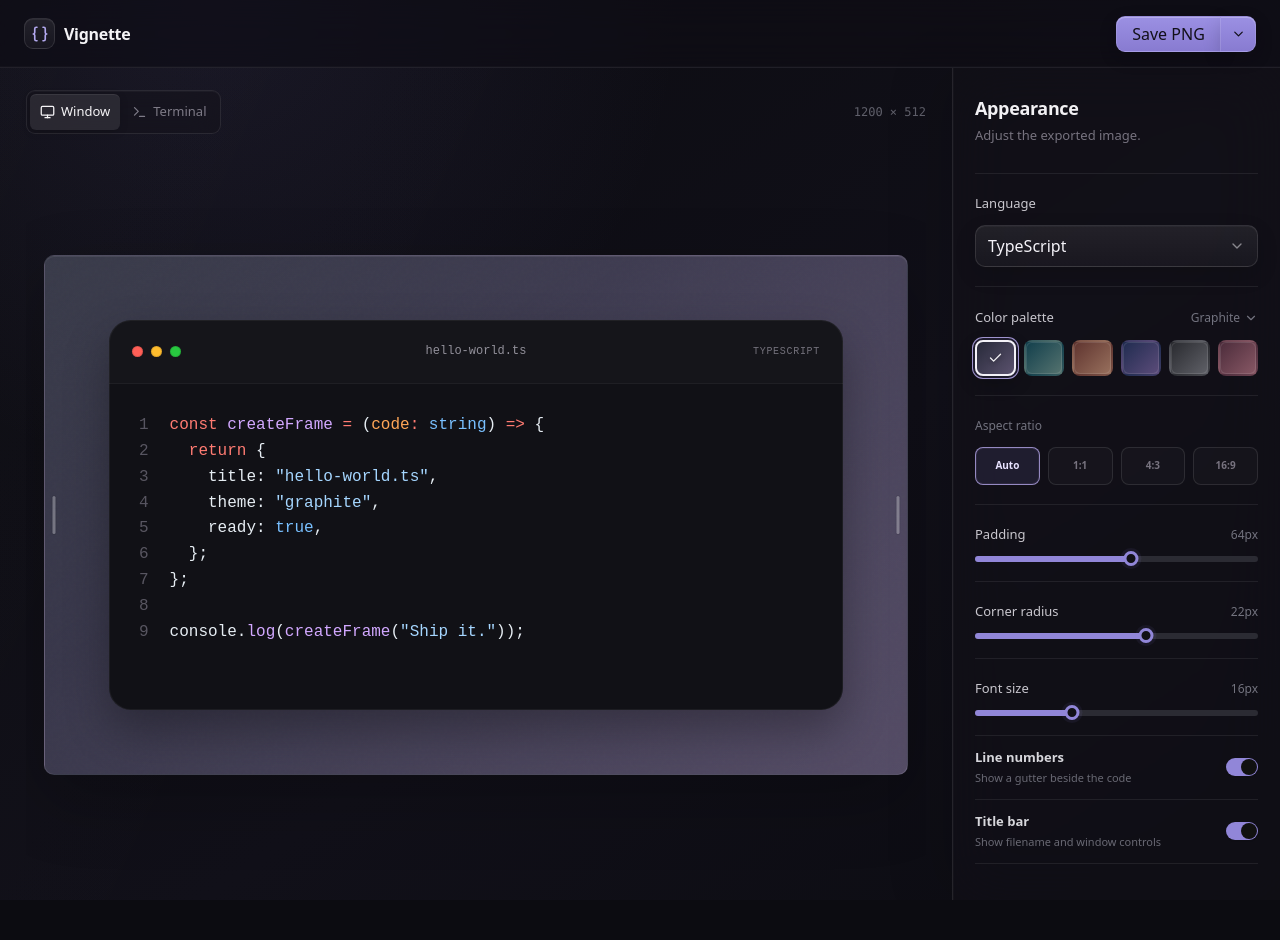
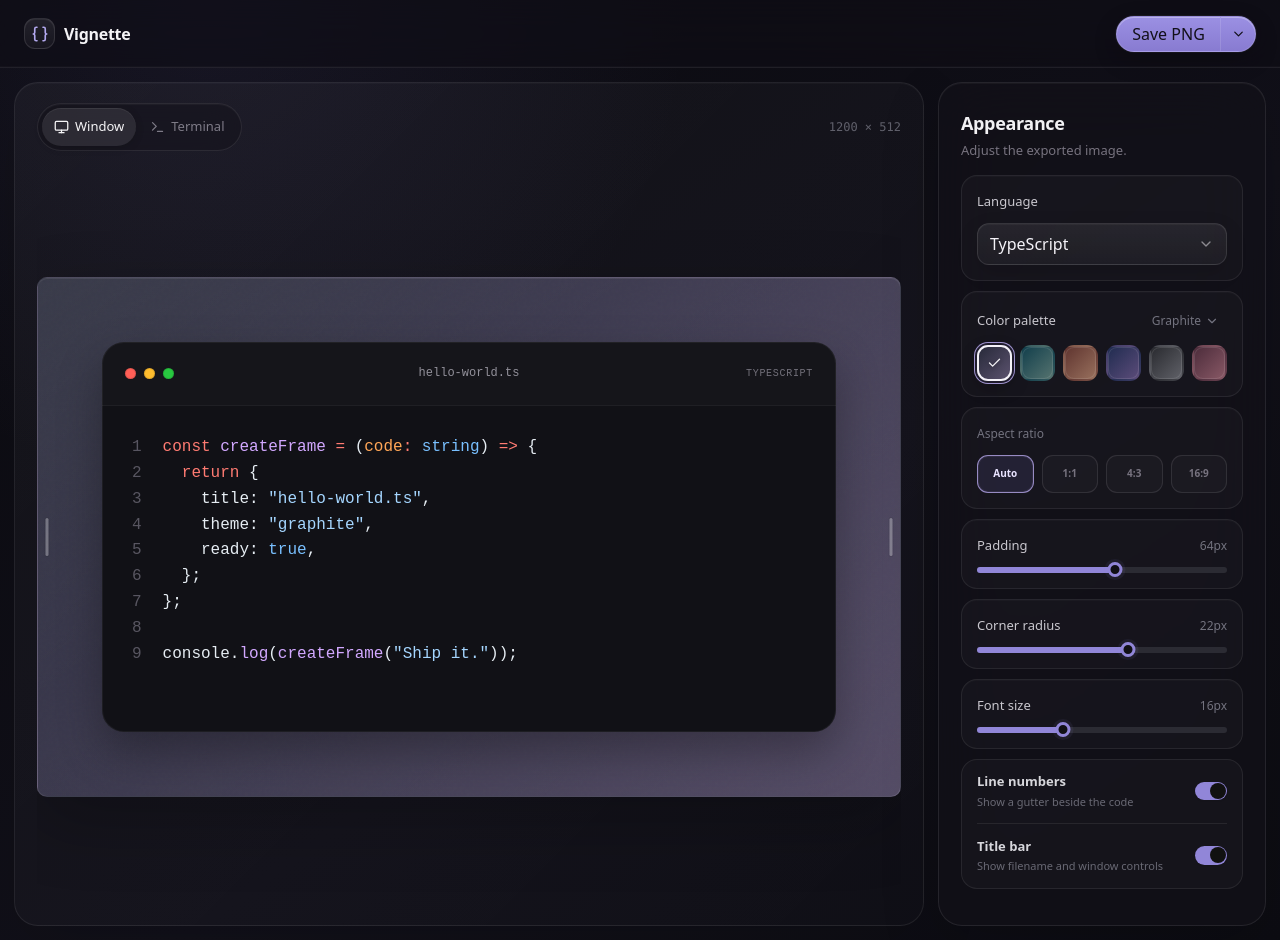
Before and after one commit to akadotsh/codeframe, a React (Vite) app: page / in a window 1280 px wide. Before the commit the page ends 900 px from the top, so only its background shows below. Built offline with nearby package versions, Linux system fonts and the light colour scheme.

Commit message:
style: soften controls with rounded surfaces

```diff
--- a/src/styles.css
+++ b/src/styles.css
@@ -19,7 +19,7 @@
   --border: rgba(255, 255, 255, 0.1);
   --input: rgba(255, 255, 255, 0.11);
   --ring: #9187d5;
-  --radius: 0.625rem;
+  --radius: 0.875rem;
   --ease-out: cubic-bezier(0.23, 1, 0.32, 1);
   --ease-in-out: cubic-bezier(0.77, 0, 0.175, 1);
   font-family: "Geist Variable", ui-sans-serif, system-ui, sans-serif;
@@ -90,7 +90,7 @@ button {
   display: grid;
   place-items: center;
   border: 1px solid rgba(255, 255, 255, 0.11);
-  border-radius: 9px;
+  border-radius: 11px;
   color: #b2a8ee;
   background: linear-gradient(180deg, rgba(255, 255, 255, 0.08), rgba(255, 255, 255, 0.035));
   box-shadow: inset 0 1px 0 rgba(255, 255, 255, 0.05);
@@ -101,6 +101,10 @@ button {
 }
 .save-control {
   display: flex;
+  border-radius: 999px;
+  box-shadow:
+    0 8px 24px rgba(0, 0, 0, 0.2),
+    0 0 0 1px rgba(255, 255, 255, 0.05);
 }
 .save-button,
 .save-menu-trigger {
@@ -108,9 +112,7 @@ button {
   border: 1px solid rgba(255, 255, 255, 0.12);
   background: linear-gradient(180deg, #9b90e3, #887bd1);
   color: #121019;
-  box-shadow:
-    inset 0 1px 0 rgba(255, 255, 255, 0.25),
-    0 6px 18px rgba(0, 0, 0, 0.16);
+  box-shadow: inset 0 1px 0 rgba(255, 255, 255, 0.3);
   transition:
     transform 140ms var(--ease-out),
     filter 160ms ease;
@@ -118,7 +120,7 @@ button {
 .save-button {
   min-width: 104px;
   padding: 0 14px;
-  border-radius: 9px 0 0 9px;
+  border-radius: 999px 0 0 999px;
   border-right: 0;
 }
 .save-menu-trigger {
@@ -126,7 +128,7 @@ button {
   display: grid;
   place-items: center;
   padding: 0;
-  border-radius: 0 9px 9px 0;
+  border-radius: 0 999px 999px 0;
   cursor: pointer;
 }
 .save-button:active,
@@ -139,9 +141,9 @@ button {
 .save-menu-content {
   z-index: 50;
   min-width: 164px;
-  padding: 5px;
+  padding: 6px;
   border: 1px solid rgba(255, 255, 255, 0.12);
-  border-radius: 10px;
+  border-radius: 15px;
   background: rgba(25, 24, 32, 0.97);
   color: #f2f1f4;
   box-shadow:
@@ -157,7 +159,7 @@ button {
   align-items: center;
   gap: 10px;
   padding: 0 8px;
-  border-radius: 6px;
+  border-radius: 10px;
   color: #c6c3cc;
   cursor: default;
   font-size: 12px;
@@ -181,13 +183,20 @@ button {
   min-height: calc(100vh - 68px);
   display: grid;
   grid-template-columns: minmax(0, 1fr) 328px;
+  gap: 14px;
+  padding: 14px;
 }
 .canvas-area {
   min-width: 0;
-  padding: 22px 26px 24px;
+  padding: 20px 22px 22px;
   display: flex;
   flex-direction: column;
-  background: linear-gradient(115deg, rgba(255, 255, 255, 0.012), transparent 45%);
+  border: 1px solid rgba(255, 255, 255, 0.075);
+  border-radius: 24px;
+  background: linear-gradient(135deg, rgba(255, 255, 255, 0.035), rgba(255, 255, 255, 0.012));
+  box-shadow:
+    inset 0 1px 0 rgba(255, 255, 255, 0.025),
+    0 20px 60px rgba(0, 0, 0, 0.1);
 }
 .canvas-toolbar {
   min-height: 44px;
@@ -199,9 +208,9 @@ button {
 .segmented {
   display: flex;
   gap: 2px;
-  padding: 3px;
+  padding: 4px;
   border: 1px solid rgba(255, 255, 255, 0.09);
-  border-radius: 9px;
+  border-radius: 999px;
   background: rgba(21, 20, 28, 0.58);
   box-shadow: inset 0 1px 0 rgba(255, 255, 255, 0.03);
   backdrop-filter: blur(16px);
@@ -211,8 +220,8 @@ button {
   align-items: center;
   gap: 6px;
   border: 0;
-  border-radius: 6px;
-  padding: 6px 10px;
+  border-radius: 999px;
+  padding: 7px 12px;
   color: #7e7b87;
   background: transparent;
   cursor: pointer;
@@ -515,11 +524,12 @@ button {
 }
 .settings-panel {
   position: relative;
-  border-left: 1px solid rgba(255, 255, 255, 0.09);
-  background: rgba(18, 17, 24, 0.62);
+  border: 1px solid rgba(255, 255, 255, 0.085);
+  border-radius: 24px;
+  background: rgba(18, 17, 24, 0.72);
   box-shadow:
-    -16px 0 50px rgba(0, 0, 0, 0.12),
-    inset 1px 0 0 rgba(255, 255, 255, 0.02);
+    0 20px 60px rgba(0, 0, 0, 0.16),
+    inset 0 1px 0 rgba(255, 255, 255, 0.035);
   backdrop-filter: blur(28px) saturate(120%);
   -webkit-backdrop-filter: blur(28px) saturate(120%);
   padding: 27px 22px 36px;
@@ -529,7 +539,7 @@ button {
   display: flex;
   align-items: flex-start;
   justify-content: space-between;
-  margin-bottom: 27px;
+  margin-bottom: 14px;
 }
 .settings-heading h1 {
   margin: 0;
@@ -543,8 +553,12 @@ button {
   font-size: 13px;
 }
 .setting-group {
-  padding: 19px 0;
-  border-top: 1px solid rgba(255, 255, 255, 0.075);
+  margin-top: 10px;
+  padding: 15px;
+  border: 1px solid rgba(255, 255, 255, 0.075);
+  border-radius: 16px;
+  background: rgba(255, 255, 255, 0.025);
+  box-shadow: inset 0 1px 0 rgba(255, 255, 255, 0.018);
 }
 .setting-label {
   min-height: 22px;
@@ -566,7 +580,7 @@ button {
   width: 100%;
   height: 42px;
   border-color: rgba(255, 255, 255, 0.11);
-  border-radius: 10px;
+  border-radius: 12px;
   background: linear-gradient(180deg, rgba(255, 255, 255, 0.075), rgba(255, 255, 255, 0.035));
   color: #f4f2f8;
   box-shadow:
@@ -609,8 +623,9 @@ button {
   display: flex;
   align-items: center;
   gap: 4px;
-  border: 0;
-  padding: 3px 0 3px 6px;
+  border: 1px solid transparent;
+  border-radius: 999px;
+  padding: 4px 7px;
   color: #73737f;
   background: transparent;
   cursor: pointer;
@@ -636,7 +651,7 @@ button {
   display: grid;
   place-items: center;
   border: 2px solid transparent;
-  border-radius: 8px;
+  border-radius: 11px;
   cursor: pointer;
   box-shadow: inset 0 0 0 1px rgba(255, 255, 255, 0.11);
   transition:
@@ -680,7 +695,7 @@ button {
   display: grid;
   place-items: center;
   border: 1px solid rgba(255, 255, 255, 0.1);
-  border-radius: 8px;
+  border-radius: 11px;
   color: #77737f;
   background: rgba(255, 255, 255, 0.025);
   cursor: pointer;
@@ -715,7 +730,12 @@ button {
   box-shadow: 0 0 0 3px rgba(145, 134, 216, 0.08);
 }
 .switch-list {
-  border-top: 1px solid rgba(255, 255, 255, 0.075);
+  margin-top: 10px;
+  padding: 0 15px;
+  overflow: hidden;
+  border: 1px solid rgba(255, 255, 255, 0.075);
+  border-radius: 16px;
+  background: rgba(255, 255, 255, 0.025);
 }
 .switch-list label {
   min-height: 64px;
@@ -725,6 +745,9 @@ button {
   gap: 20px;
   border-bottom: 1px solid rgba(255, 255, 255, 0.075);
   cursor: pointer;
+}
+.switch-list label:last-child {
+  border-bottom: 0;
 }
 .switch-list label > span {
   display: grid;
@@ -752,12 +775,22 @@ button {
   background: #111;
 }
 
+button:focus-visible,
+input:focus-visible,
+textarea:focus-visible,
+[data-slot="select-trigger"]:focus-visible {
+  outline: 2px solid rgba(178, 168, 238, 0.85);
+  outline-offset: 3px;
+}
+
 @media (hover: hover) and (pointer: fine) {
   .palette:hover {
     filter: brightness(1.08);
   }
   .palette-expand:hover {
     color: #aaa6b2;
+    border-color: rgba(255, 255, 255, 0.08);
+    background: rgba(255, 255, 255, 0.035);
   }
   .aspect-ratio-option:hover {
     border-color: rgba(255, 255, 255, 0.2);
```
